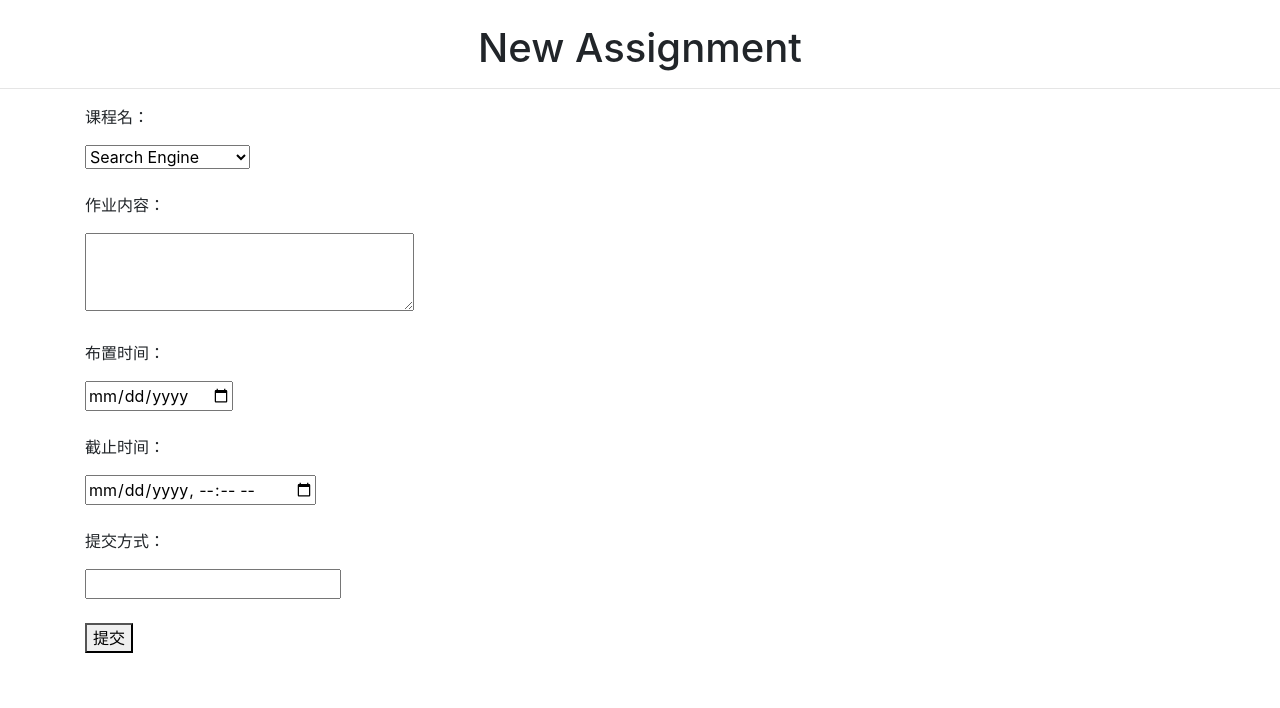
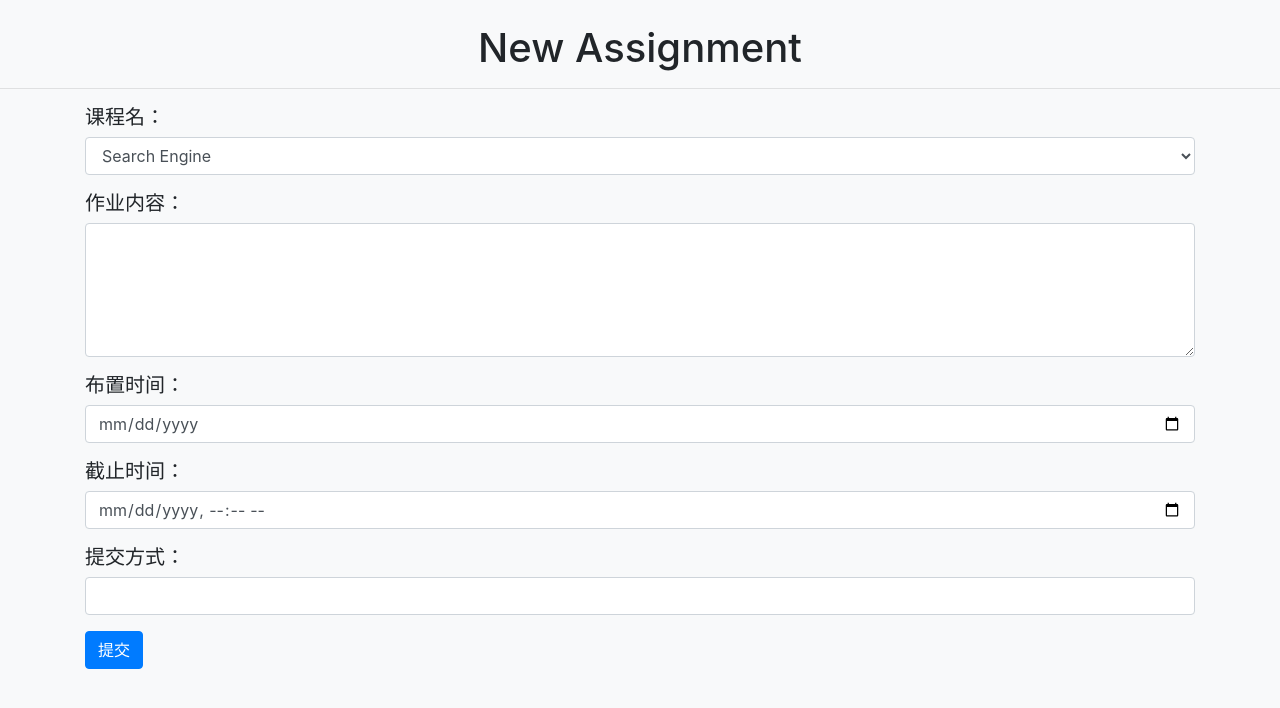
Before and after one commit to QH2333/homework_tracker, a Flask app: page /add in a window 1280 px wide. Shown: the top 708 px of the page. Run offline with Flask 2, Linux system fonts and the light colour scheme.

Commit message:
Improved the layout of 'add.html'

```diff
--- a/templates/add.html
+++ b/templates/add.html
@@ -8,45 +8,45 @@
     <link rel="stylesheet" href="https://cdn.jsdelivr.net/npm/bootstrap@4.4.1/dist/css/bootstrap.min.css" />
 </head>
 
-<body>
+<body class="bg-light">
     <br />
     <h1 class="text-center">New Assignment</h1>
     <hr />
 
     <div id="data" class="container-sm">
         <form id="mainform" action="/insert" method="POST">
-            <p>课程名：</p>
-            <select name="c_name" form="mainform">
-                <option value ="Search Engine">Search Engine</option>
-                <option value ="Embedded System">Embedded System</option>
-                <option value="Multimedia">Multimedia</option>
-                <option value="Database">Database</option>
-                <option value="毛概">毛概</option>
-              </select>
-            <br/>
-            <br/>
+            <div class="form-group">
+                <h5>课程名：</h5>
+                <select name="c_name" class="form-control" form="mainform">
+                    <option value="Search Engine">Search Engine</option>
+                    <option value="Embedded System">Embedded System</option>
+                    <option value="Multimedia">Multimedia</option>
+                    <option value="Database">Database</option>
+                    <option value="毛概">毛概</option>
+                </select>
+            </div>
 
-            <p>作业内容：</p>
-            <textarea name="detail" form="mainform" rows="3" cols="30"></textarea>
-            <br/>
-            <br/>
+            <div class="form-group">
+                <h5>作业内容：</h5>
+                <textarea name="detail" class="form-control" form="mainform" rows="5"></textarea>
+            </div>
 
-            <p>布置时间：</p>
-            <input type="date" name="assigntime"/>
-            <br/>
-            <br/>
+            <div class="form-group">
+                <h5>布置时间：</h5>
+                <input type="date" name="assigntime" class="form-control" />
+            </div>
 
-            <p>截止时间：</p>
-            <input type="datetime-local" name="deadline"/>
-            <br/>
-            <br/>
+            <div class="form-group">
+                <h5>截止时间：</h5>
+                <input type="datetime-local" name="deadline" class="form-control" />
+            </div>
 
-            <p>提交方式：</p>
-            <input type="text" name="method"/>
-            <br/>
-            <br/>
+            <div class="form-group">
+                <h5>提交方式：</h5>
+                <input type="text" name="method" class="form-control" />
+            </div>
 
-            <button type="submit">提交</button>
+            <button type="submit" class="btn btn-primary">提交</button>
         </form>
     </div>
 
```
